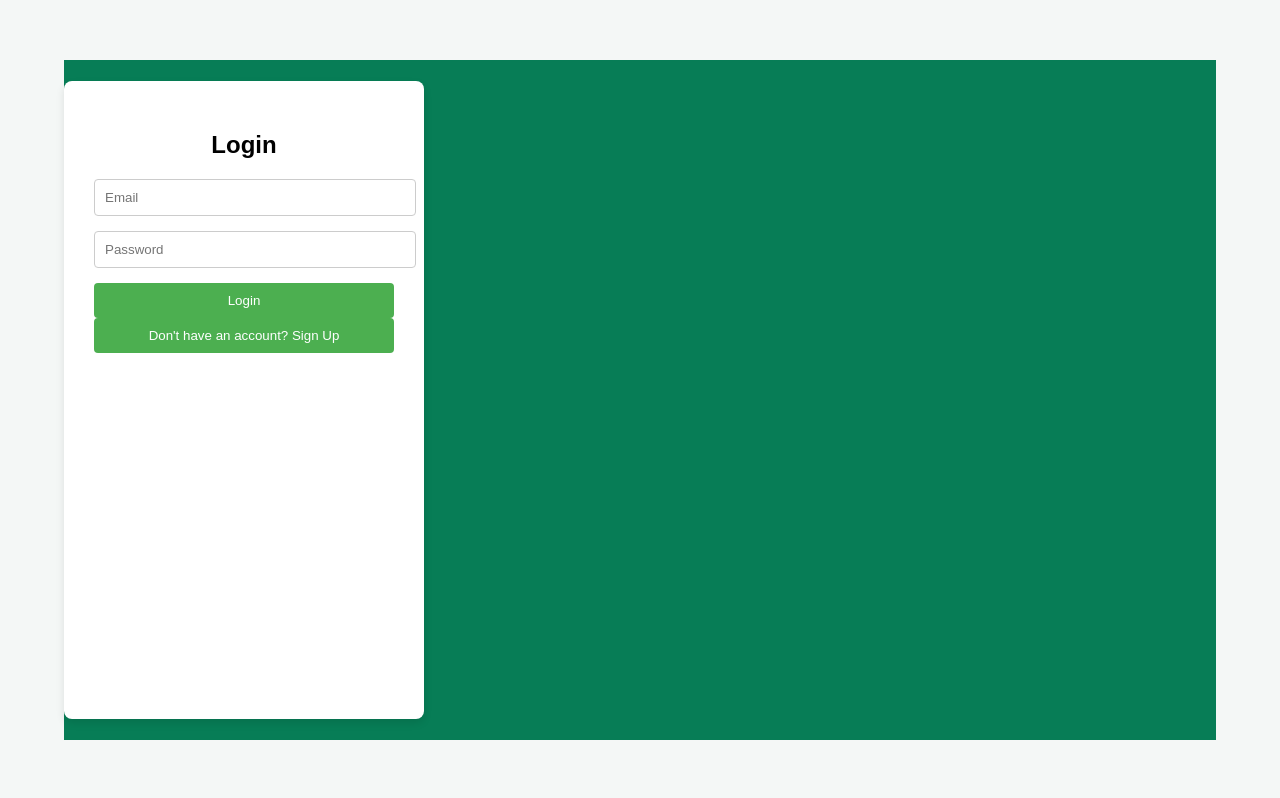
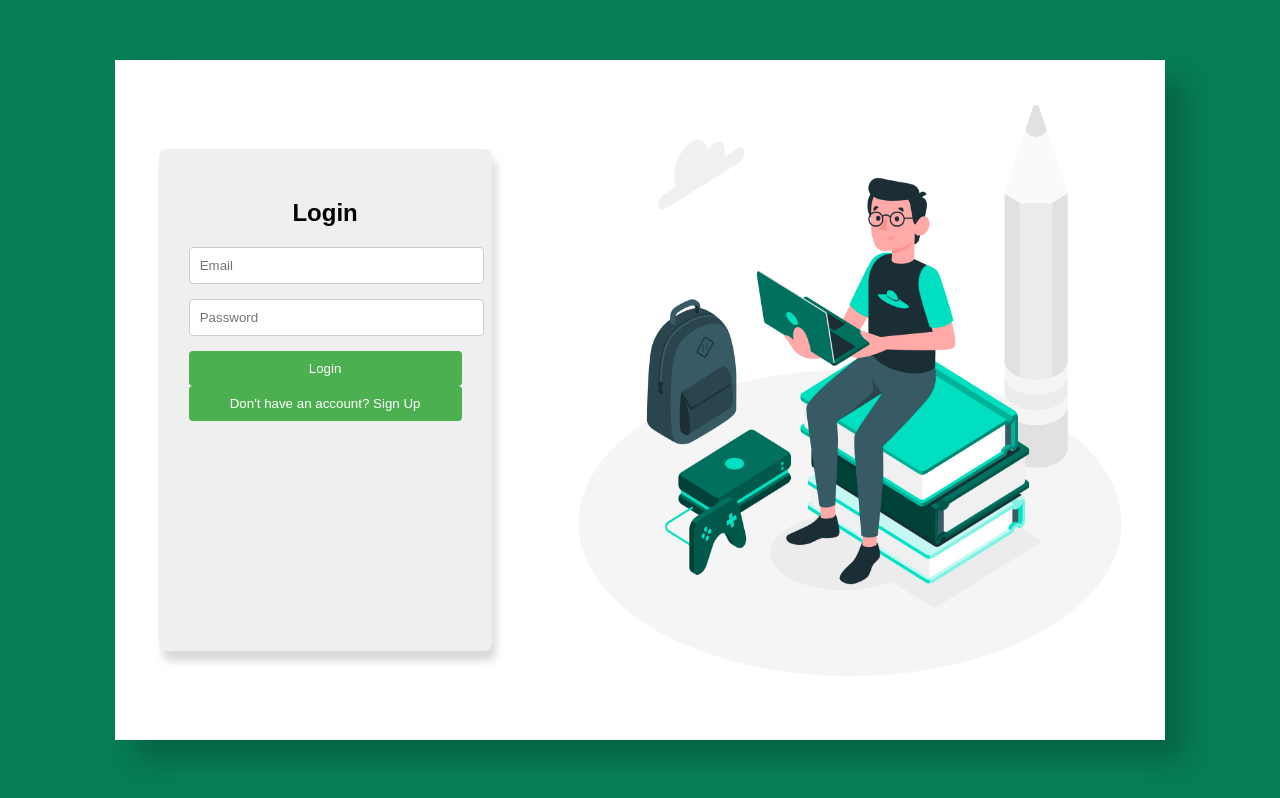
Before and after one commit to shaunthomas04/study-buddy, a website with bundled scripts: page public/index.html in a window 1280 px wide. Built offline with nearby package versions, Linux system fonts and the light colour scheme.

Commit message:
made ui changes to login page

```diff
--- a/public/css/index.css
+++ b/public/css/index.css
@@ -4,37 +4,47 @@ body {
     justify-content: center;
     align-items: center;
     height: 100vh;
-    background-color: #f4f7f6;
+    background-color: #077d56;
     margin: 0;
 }
 
-.auth-and-image-container{
-    background-color: #077d56;
+.login-and-image-container{
     height: 85%;
-    width: 90%;
+    width: 82%;
     display: flex;
     justify-content: space-between;
+    align-items: center;
+    box-shadow: 20px 20px 25px rgba(0, 0, 0, 0.2);
+}
+
+.login-container{
+    background-color: white;
+    height: 100%;
+    width: 40%;
+    display: flex;
+    justify-content: center;
     align-items: center;
 
 }
 
-/* .image-container{
-    background-color: #f44336;
-    height: 100vh;
-    width: 50%;
+.image-container{
+    height: 100%;
+    width: 60%;
+}
 
-} */
-
-
-
+.image-container img{
+    width: 100%;
+    height: 100%;
+}
 
 .auth-container {
-    background-color: white;
-    height: 85%;
+    background-color: rgb(239, 239, 239);
+    height: 65%;
     padding: 30px;
     border-radius: 8px;
-    box-shadow: 0 4px 8px rgba(0, 0, 0, 0.1);
-    width: 300px;
+    box-shadow: 4px 10px 8px rgba(0, 0, 0, 0.153);
+    width: 65%;
+    margin: 40px;
 }
 
 h2 {
@@ -67,12 +77,3 @@ button:hover {
 button:disabled {
     background-color: #ccc;
 }
-
-button + button {
-    margin-top: 10px;
-    background-color: #f44336;
-}
-
-button + button:hover {
-    background-color: #e53935;
-}
--- a/public/index.html
+++ b/public/index.html
@@ -7,7 +7,8 @@
     <link rel="stylesheet" href="css/index.css">
 </head>
 <body>
-    <div class="auth-and-image-container">
+    <div class="login-and-image-container">
+        <div class="login-container">
             <div class="auth-container">
                 <!-- Login Form -->
                 <div id="login-form">
@@ -33,8 +34,11 @@
                     <button id="switch-to-login">Already have an account? Login</button>
                 </div>
             </div>
+        </div>
+
 
         <div class="image-container">
+            <img src="assets/login_image.jpg" alt="Login Image" />
         </div>
     </div>
 
```
Also changed, not shown: public/assets/login_image.jpg (added), 1 other file. Lines whose indentation alone changed are shown as unchanged.
